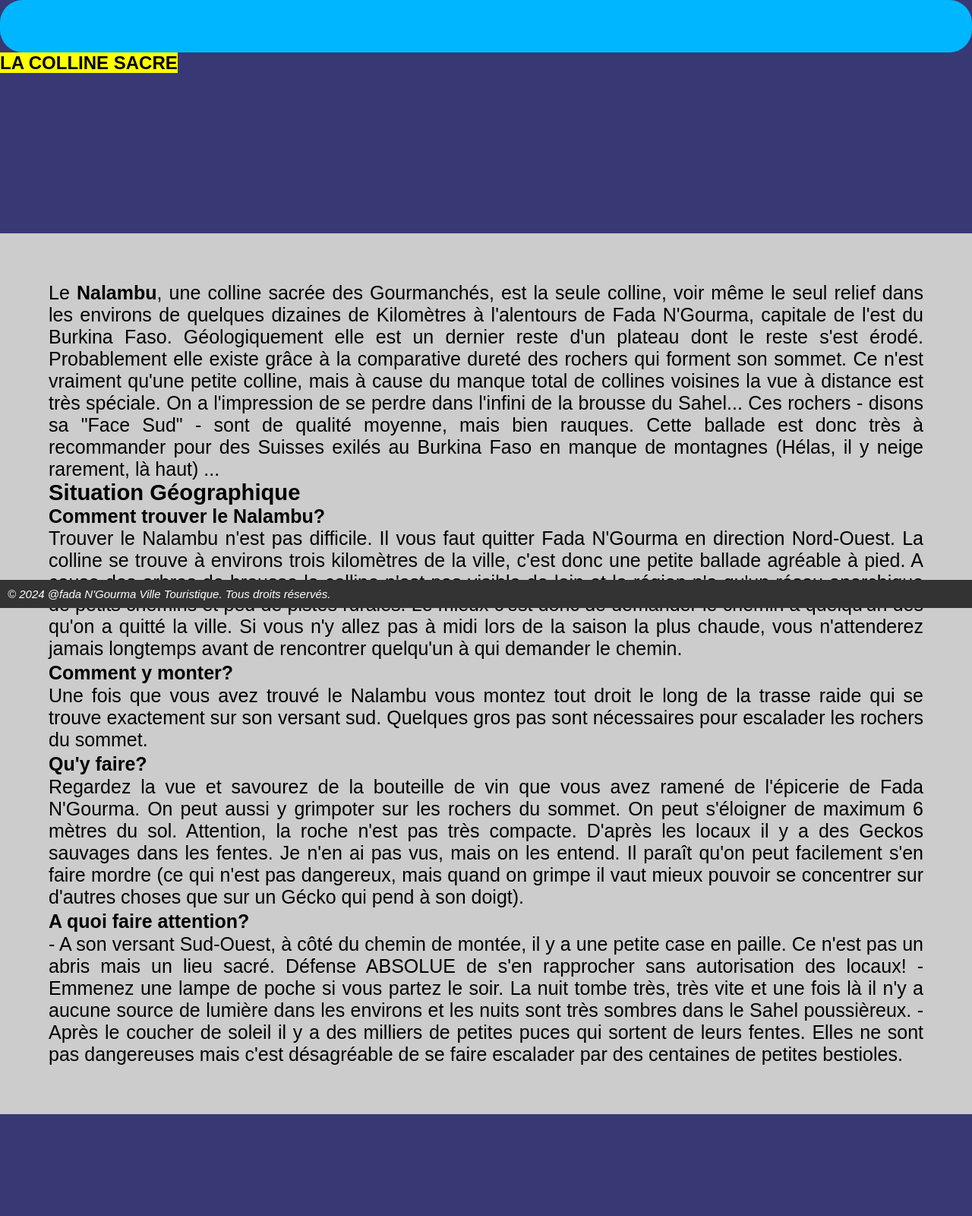
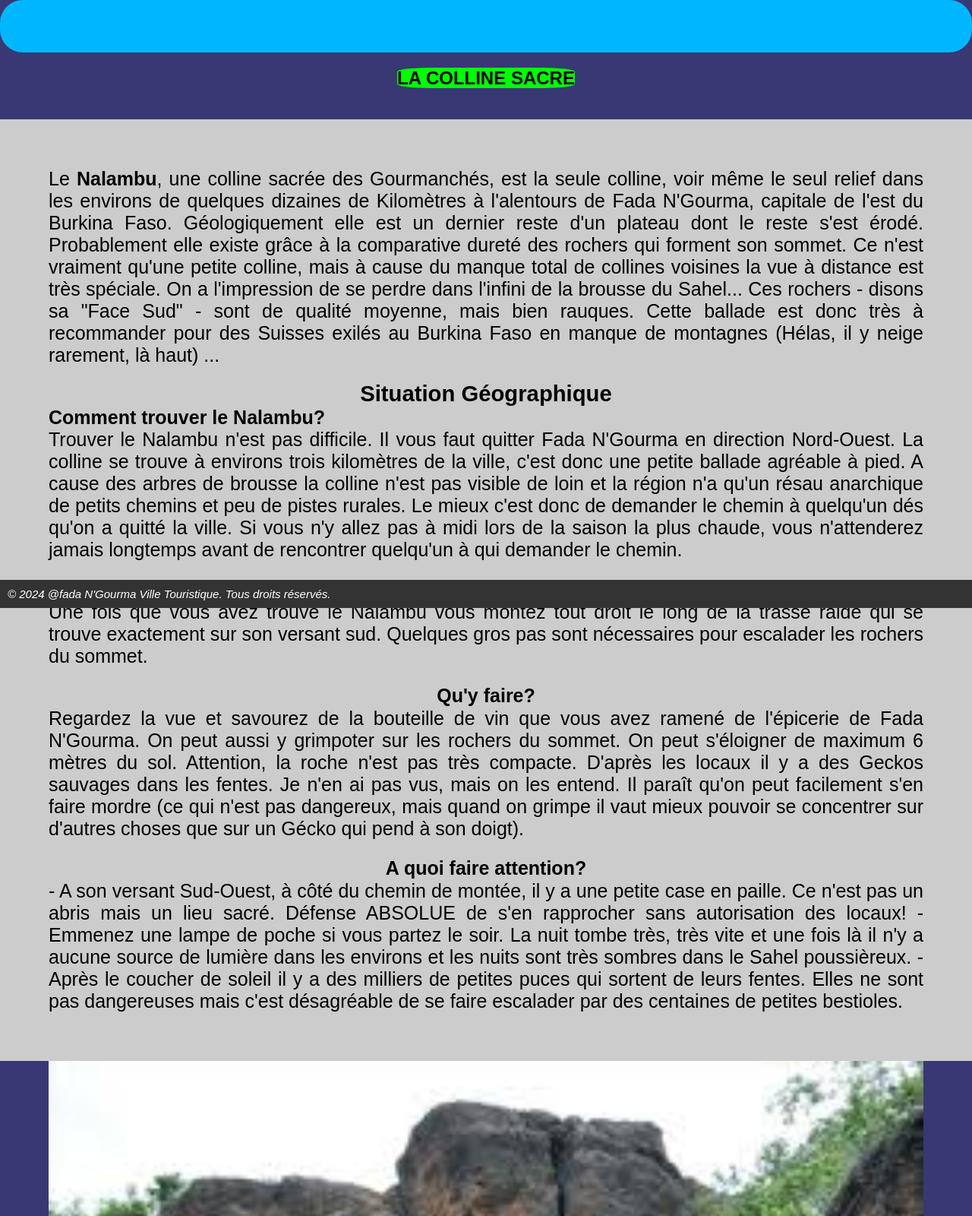
Before and after one commit to TOGO-Ar/projet-groupe, a plain HTML site: page patrimoine/sites touristiques/nalembou.html in a window 1280 px wide. Shown: the top 1600 px of the page at 76% size. Before the commit the page ends 1466 px from the top, so only its background shows below. Drawn offline with Linux system fonts and the light colour scheme.

Commit message:
Update c.css

```diff
--- a/stylecss/c.css
+++ b/stylecss/c.css
@@ -105,11 +105,10 @@ body {
 
 .hiddenText{
   position: relative;
-  top: 210px;
   width: 90%;
   right: 0;
   margin: auto;
-  height: 100%;
+  height: auto;
   background-color: #ccc;
   padding: 5%;
   font-size: 25px;
@@ -143,7 +142,6 @@ b{
   height:auto;
 }
 #arbre{
-  position: absolute;
   width: 90%;
   height: auto;
   right: 0%;
@@ -388,3 +386,32 @@ footer {
     height: 50px;
     margin: 10px auto 15px;
   }
+  /*modufication*/
+  .pacenter{
+    text-align:center;
+    margin-bottom: 40px;
+    margin-top: 0;
+  }
+  img{
+    position: relative;
+    width: 90%;
+    height: auto;
+  }
+  #margeh3{
+    margin-bottom: 25px;
+    margin-top: 20px;
+  }
+  .marh3{
+    text-align: center;
+    margin-top: 20px;
+  }
+  .lien{
+    text-align: center;
+  }
+  .marg{
+    margin-top: 20px;
+  }
+  mark{
+    background-color: #00ff00;
+    border-radius: 20%;
+  }
```
